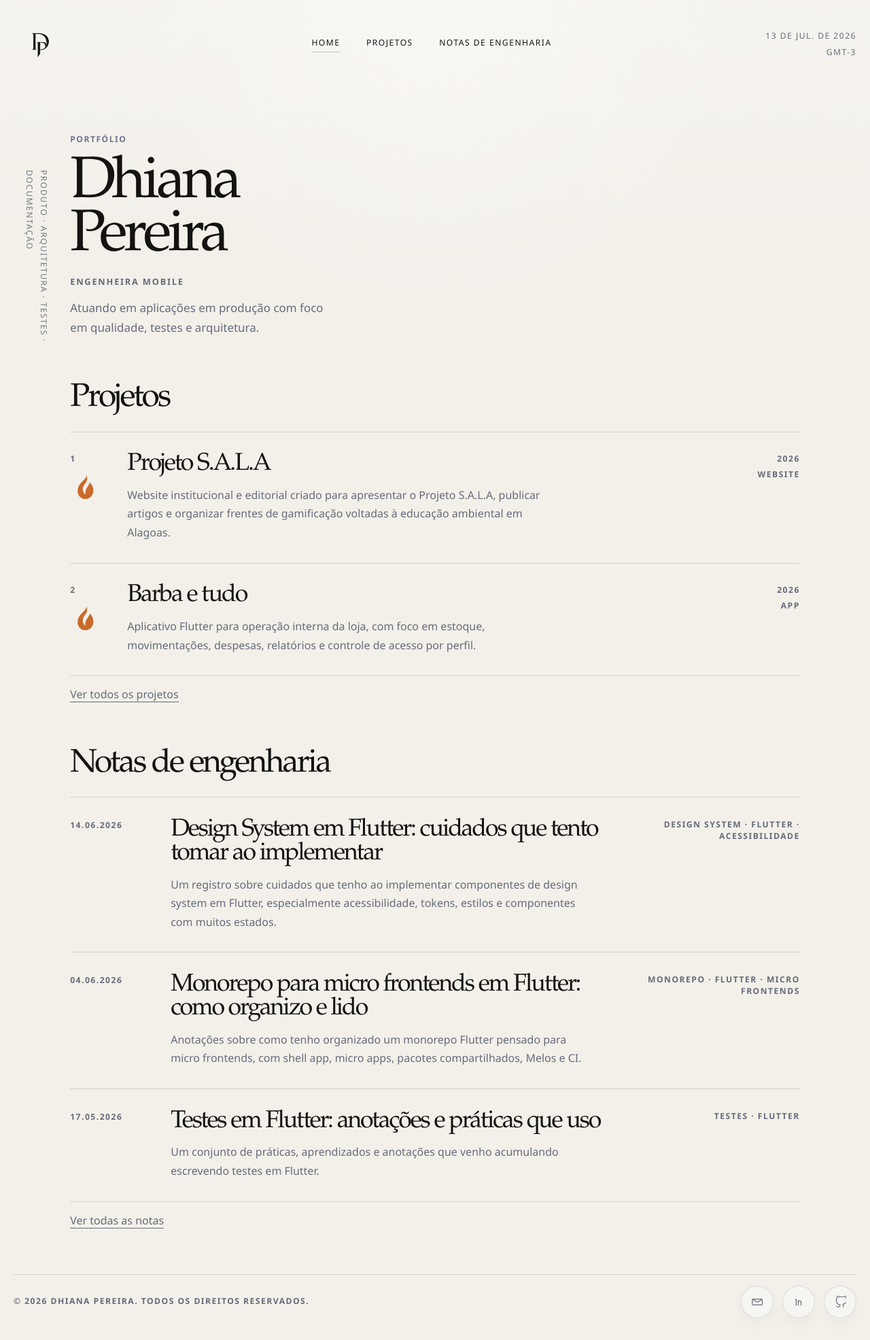
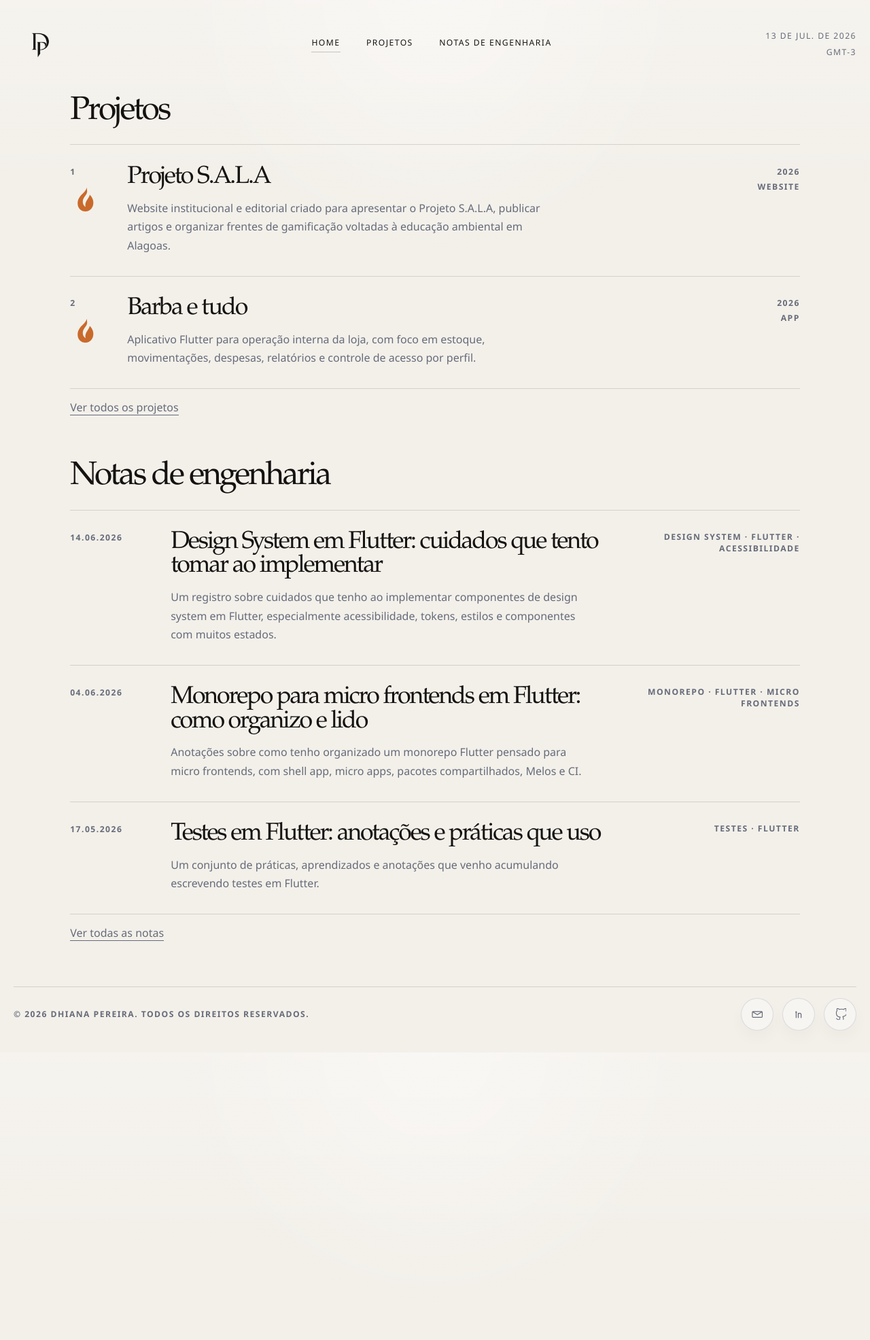
Before and after one commit to dhianapereira/dhianapereira.github.io, a Jekyll site: the page built from index.md, in a window 1280 px wide. Shown: the whole page at 68% size. Built offline with Jekyll 4.4.1, drawn with Linux system fonts in a browser that asks for light colours; after the commit the page ends 1548 px from its top, so only the background shows below that.

Commit message:
remove hero

```diff
--- a/_data/i18n/pt_BR.yml
+++ b/_data/i18n/pt_BR.yml
@@ -8,10 +8,6 @@ meta:
   brand_alt: "Dhiana Pereira"
 
 home:
-  hero_label: "Portfólio"
-  hero_title: "Dhiana Pereira"
-  hero_text: "Atuando em aplicações em produção com foco em qualidade, testes e arquitetura."
-  profile_role: "Engenheira mobile"
   projects_title: "Projetos"
   notes_title: "Notas de engenharia"
   archive_projects: "Ver todos os projetos"
--- a/_layouts/home.html
+++ b/_layouts/home.html
@@ -7,22 +7,6 @@ i18n = site.data.i18n[home_locale] %} {% assign home_projects = site.projects |
 where: "locale", home_locale | sort: "date" | reverse %} {% assign home_notes =
 site.notes | where: "locale", home_locale | sort: "date" | reverse %}
 <div class="site-shell">
-  <section class="hero">
-    <div class="hero__rails" aria-hidden="true">
-      <p class="hero__rail hero__rail--left">
-        PRODUTO · ARQUITETURA · TESTES · DOCUMENTAÇÃO
-      </p>
-    </div>
-    <div class="hero__grid reveal-on-scroll reveal-on-scroll--visible">
-      <div class="hero__main">
-        <p class="micro-label">{{ i18n.home.hero_label }}</p>
-        <h1 class="hero__title">{{ i18n.home.hero_title }}</h1>
-        <p class="hero__role">{{ i18n.home.profile_role }}</p>
-        <p class="hero__lead">{{ i18n.home.hero_text }}</p>
-      </div>
-    </div>
-  </section>
-
   <section class="section-block section-block--projects" id="projetos">
     <div class="section-heading reveal-on-scroll">
       <h2>{{ i18n.home.projects_title }}</h2>
--- a/styles/components.css
+++ b/styles/components.css
@@ -17,7 +17,6 @@
   font-weight: 700;
 }
 
-.hero__lead,
 .project-card p,
 .app-card p,
 .note-card p,
--- a/styles/pages.css
+++ b/styles/pages.css
@@ -1,21 +1,17 @@
-.hero,
 .listing-page,
 .detail-page,
 .error-page {
   padding-top: 2.4rem;
 }
 
-.hero,
 .listing-page__header {
   position: relative;
 }
 
-.hero__rails,
 .listing-page__rails {
   pointer-events: none;
 }
 
-.hero__rail,
 .listing-page__rail,
 .detail-hero__meta {
   font-size: 0.76rem;
@@ -23,7 +19,6 @@
   text-transform: uppercase;
 }
 
-.hero__rail,
 .listing-page__rail {
   position: absolute;
   color: var(--color-muted);
@@ -31,32 +26,16 @@
   writing-mode: vertical-rl;
 }
 
-.hero__rail--left,
 .listing-page__rail--left {
   left: 0;
   top: 9rem;
 }
 
-.hero__rail--right,
 .listing-page__rail--right {
   right: 0;
   top: 12rem;
 }
 
-.hero__grid {
-  display: grid;
-  grid-template-columns: 1fr;
-  align-items: start;
-  min-height: 24rem;
-  padding: 1rem 5.2rem 0;
-}
-
-.hero__main {
-  max-width: 34rem;
-  padding-top: 2.2rem;
-}
-
-.hero__title,
 .listing-page__intro h1,
 .detail-hero h1,
 .detail-content h2,
@@ -65,28 +44,6 @@
   font-family: var(--font-serif);
   font-weight: 500;
   letter-spacing: -0.06em;
-}
-
-.hero__title {
-  max-width: 8ch;
-  margin: 0;
-  font-size: clamp(3.2rem, 7.2vw, 5.4rem);
-  line-height: 0.9;
-}
-
-.hero__role {
-  margin: 0.95rem 0 0.8rem;
-  color: var(--color-muted);
-  font-size: 0.8rem;
-  font-weight: 700;
-  letter-spacing: 0.14em;
-  text-transform: uppercase;
-}
-
-.hero__lead {
-  max-width: 25rem;
-  margin: 0;
-  font-size: 1.06rem;
 }
 
 .listing-page__header {
--- a/styles/responsive.css
+++ b/styles/responsive.css
@@ -1,6 +1,5 @@
 @media (max-width: 1100px) {
   .site-header__inner,
-  .hero__grid,
   .listing-page__hero,
   .section-heading,
   .project-card,
@@ -15,7 +14,6 @@
     align-items: center;
   }
 
-  .hero__grid,
   .listing-page__hero,
   .section-heading,
   .project-list,
@@ -36,7 +34,6 @@
     padding-right: 0;
   }
 
-  .hero__grid,
   .listing-page__hero,
   .section-heading,
   .site-footer__inner {
@@ -57,7 +54,6 @@
     text-align: left;
   }
 
-  .hero__main,
   .listing-page__intro {
     padding-top: 1rem;
   }
@@ -69,7 +65,6 @@
     padding-right: 0;
   }
 
-  .hero__rail,
   .listing-page__rail {
     display: none;
   }
@@ -151,15 +146,10 @@
     display: none;
   }
 
-  .hero,
   .listing-page,
   .detail-page,
   .error-page {
     padding-top: 1.25rem;
-  }
-
-  .hero__title {
-    font-size: clamp(2.7rem, 15vw, 4.2rem);
   }
 
   .listing-page__intro h1,
@@ -172,11 +162,6 @@
   .note-card h3,
   .error-panel h2 {
     font-size: clamp(1.45rem, 8vw, 2rem);
-  }
-
-  .hero__grid {
-    gap: 2.8rem;
-    min-height: auto;
   }
 
   .site-footer__inner {
```
